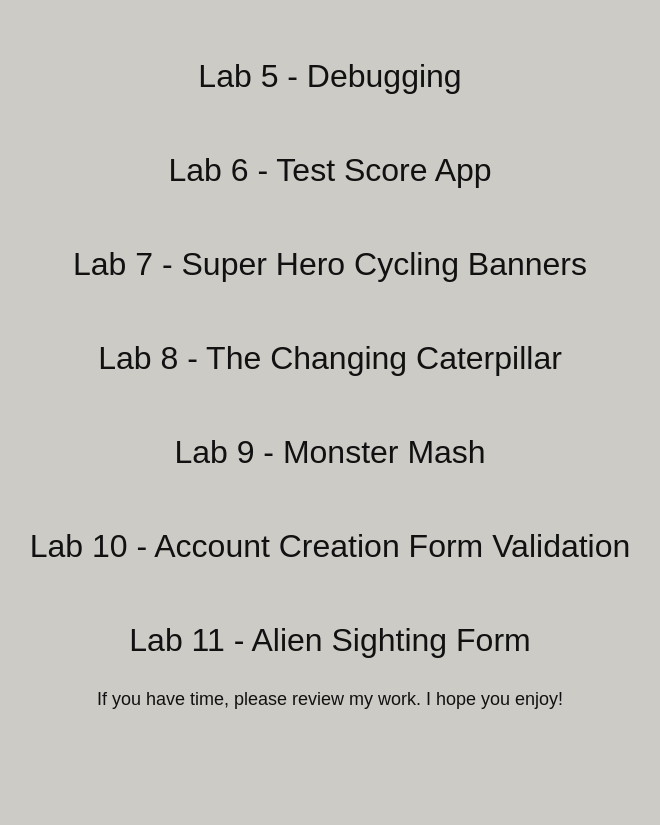
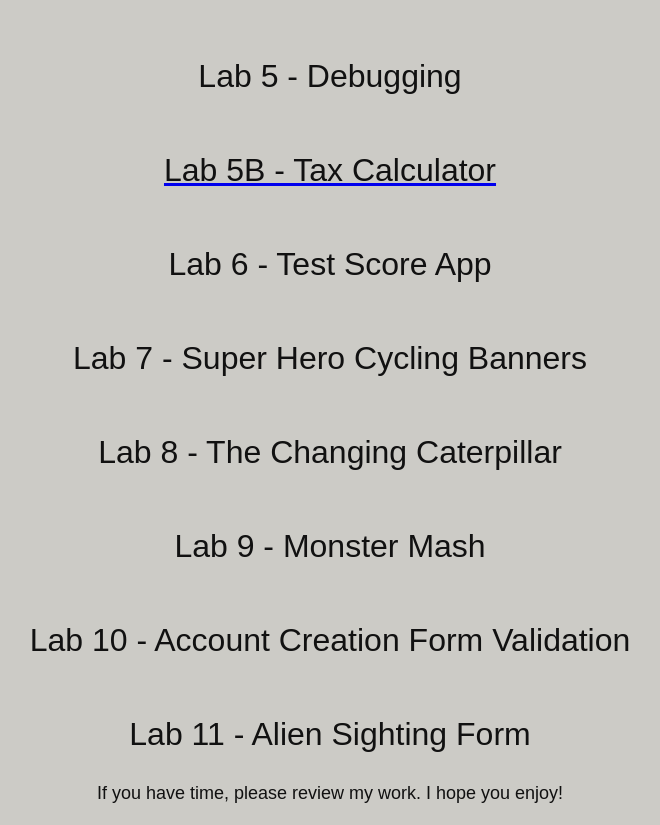
Before and after one commit to k-857/HTML-Review, a plain HTML site: page index.html in a window 1280 px wide. Shown: the part 1120-1945 px from the top of the page, without its empty margins (310-970 px from the left). Before the commit the page ends 1851 px from the top, so only its background shows below. Drawn offline with Linux system fonts and the light colour scheme.

Commit message:
Update index.html

```diff
--- a/index.html
+++ b/index.html
@@ -17,6 +17,7 @@
         <a href="https://k-857.github.io/Lab-3b/"><div class="project">Lab 3B - Future Value</div></a>
         <a><div class="project">Lab 4 - MadLibs</div></a>
         <a><div class="project">Lab 5 - Debugging</div></a>
+        <a href="https://k-857.github.io/TaxCal/"><div class="project">Lab 5B - Tax Calculator</div></a>
         <a><div class="project">Lab 6 - Test Score App</div></a>
         <a><div class="project">Lab 7 - Super Hero Cycling Banners</div></a>
         <a><div class="project">Lab 8 - The Changing Caterpillar</div></a>
```
